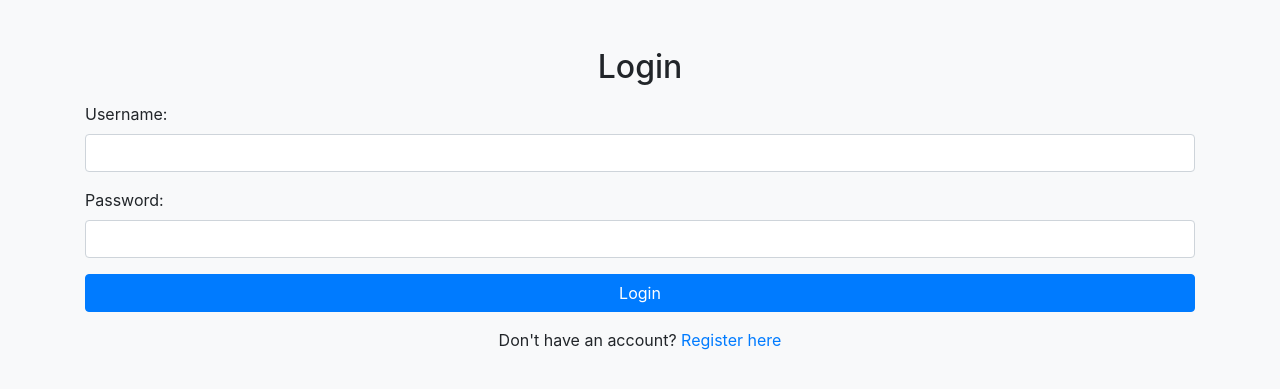
After one commit to uditagrawal08/Medicine-Reminder, a Flask app: page /login in a window 1280 px wide. The commit adds this page. Shown: the top 389 px of the page. Run offline with Flask 3, Linux system fonts and the light colour scheme; some libraries are stand-ins or nearby versions.

Commit message:
second-update

```diff
--- a/app.py
+++ b/app.py
@@ -1,6 +1,5 @@
-from flask import Flask, render_template, request, jsonify
+from flask import Flask, render_template, request, jsonify,session,redirect,url_for
 from pymongo import MongoClient
-import tkinter.messagebox as tkMessageBox
 
 import datetime
 import os.path
@@ -10,20 +9,102 @@ from google.oauth2.credentials import Credentials
 from google_auth_oauthlib.flow import InstalledAppFlow
 from googleapiclient.discovery import build
 from googleapiclient.errors import HttpError
+from datetime import datetime, timedelta
+from google.auth.transport.requests import Request
 
 # If modifying these scopes, delete the file token.json.
 SCOPES = ["https://www.googleapis.com/auth/calendar"]
 
 app = Flask(__name__)
+app.secret_key = os.urandom(24)
+
 
 # MongoDB connection
 client = MongoClient('mongodb://localhost:27017/')
 db = client['medicine_reminder']  # Replace 'medicine_reminder' with your database name
 medicines_collection = db['medicines']  # Collection to store medicines
 
+users_collection = db['users']
+
+
+
 @app.route('/')
+def home():
+    return render_template('home.html')
+
+
+@app.route('/login', methods=['GET', 'POST'])
+def login():
+    if request.method == 'POST':
+        username = request.form['username']
+        password = request.form['password']
+
+        user = users_collection.find_one({'username': username, 'password': password})
+
+        if user:
+            session['user_id'] = str(user['_id'])  # Convert ObjectId to string
+            return redirect(url_for('dashboard'))
+        else:
+            return render_template('login.html', error='Invalid credentials')
+
+    return render_template('login.html')
+
+
+
+@app.route('/dashboard')
+def dashboard():
+    user_id = session.get('user_id')
+    if user_id:
+        # Perform actions for a logged-in user
+        return render_template('index.html',user_id=user_id)
+
+    else:
+        return redirect(url_for('login'))
+
+
+@app.route('/register', methods=['GET', 'POST'])
+def register():
+    if request.method == 'POST':
+        username = request.form['username']
+        password = request.form['password']
+
+        # Check if the username already exists in the database
+        existing_user = users_collection.find_one({'username': username})
+        if existing_user:
+            return render_template('register.html', error='Username already exists')
+
+        # If username is not already taken, insert the new user into the database
+        new_user = {'username': username, 'password': password}
+        users_collection.insert_one(new_user)
+
+        return redirect(url_for('login'))
+
+    return render_template('register.html')
+
+
+
+
+@app.route('/logout')
+def logout():
+    session.pop('user_id')
+    return redirect(url_for('login'))
+
+# Route for the dashboard page
+
+
+
+@app.route("/index",methods=['GET','POST'])
 def index():
-    return render_template('index.html')  # Render the HTML form here
+  if request.method == 'POST':
+    userName=request.form['userName']
+    medicalHistory=request.form['medicalHistory']
+    user_details={
+      'userName':userName,
+      'medicalHistory':medicalHistory
+    }
+    result=users_collection.insert_one(user_details)
+
+    return render_template('add_medicines.html')  # Render the HTML form here
 
 @app.route('/add_medicines', methods=['GET', 'POST'])
 def add_medicines():
@@ -31,6 +112,8 @@ def add_medicines():
         medicine_name = request.form['medicineName']
         repetitiveness = request.form['repetitiveness']
         repetition_count = int(request.form['repetitionCount'])
+
+
 
         medicine_data = {
             'medicine_name': medicine_name,
@@ -56,10 +139,17 @@ def medicines_report():
     return render_template('medicines_report.html', medicines=medicines)
 
 
+
 @app.route('/add_calender')
 def add_calender():
-  medicines = list(medicines_collection.find())
+  last_medicine = medicines_collection.find_one(sort=[('_id', -1)])
 
+  # medicines = list(medicines_collection.find())
+
+
+  """Shows basic usage of the Google Calendar API.
+  Prints the start and name of the next 10 events on the user's calendar.
+  """
   creds = None
   # The file token.json stores the user's access and refresh tokens, and is
   # created automatically when the authorization flow completes for the first
@@ -82,25 +172,23 @@ def add_calender():
   try:
     service = build("calendar", "v3", credentials=creds)
 
-    # Call the Calendar API
-    events={
-      "summary": "Mediciene",
-      "location": "Home",
-      "description": "Be Healthy Tke Mediciene On Time",
-      "start": {
-      "dateTime": "2024-02-01T09:00:00",  # Remove time zone offset here
-      "timeZone": "Asia/Kolkata"
-        },
-      "end": {
-      "dateTime": "2024-02-03T17:00:00",
-      "timeZone": "Asia/Kolkata"
-      },
-      "recurrence": ["RRULE:FREQ={ medicine.repetitiveness};COUNT={ medicine.repetition_count }"],
-      "attendees": [
-        {"email": "08udit@bhu.ac.in"},
-
-      ],
-    }
+    events = {
+            "summary": f"Take {last_medicine['repetition_count']} {last_medicine['medicine_name']}",
+            "location": "home",
+            "description": f"Reminder to take {last_medicine['repetition_count']} {last_medicine['medicine_name']}",
+            "start": {
+                "dateTime": datetime.now().isoformat(),  # Remove time zone offset here
+                "timeZone": "Asia/Kolkata"
+            },
+            "end": {
+                "dateTime": (datetime.now() + timedelta(hours=1)).isoformat(),
+                "timeZone": "Asia/Kolkata"
+            },
+            "recurrence": [f"RRULE:FREQ={last_medicine['repetitiveness'].upper()};COUNT={last_medicine['repetition_count']}"],
+            "attendees": [
+                {"email": "08udit@bhu.ac.in"},
+            ],
+        }
     event=service.events().insert(calendarId="primary", body=events).execute()
     print("Event created: %s" % (event.get("htmlLink")))
 
@@ -108,10 +196,7 @@ def add_calender():
   except HttpError as error:
     print(f"An error occurred: {error}")
 
-
-
-    return tkMessageBox.showinfo("Your Event is Saved")
-
+  return render_template('add_medicines.html')
 
 if __name__ == '__main__':
     app.run(debug=True)
--- a/credentials.json
+++ b/credentials.json
@@ -1 +1 @@
-{"installed":{"client_id":"1086392336868-quaunplemgd344e7656i96s69vrahb1m.apps.googleusercontent.com","project_id":"medicine-reminder-410314","auth_uri":"https://accounts.google.com/o/oauth2/auth","token_uri":"https://oauth2.googleapis.com/token","auth_provider_x509_cert_url":"https://www.googleapis.com/oauth2/v1/certs","client_secret":"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","redirect_uris":["http://localhost"]}}
+{"web":{"client_id":"458363908537-iv7bpd8sjffbp8s3ubjq7r48asevl58a.apps.googleusercontent.com","project_id":"medicine-reminder-410417","auth_uri":"https://accounts.google.com/o/oauth2/auth","token_uri":"https://oauth2.googleapis.com/token","auth_provider_x509_cert_url":"https://www.googleapis.com/oauth2/v1/certs","client_secret":"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","redirect_uris":["https://localhost"]}}
--- a/templates/add_medicines.html
+++ b/templates/add_medicines.html
@@ -28,9 +28,9 @@
         <label for="repetitionCount">Repetition Count:</label>
         <input type="number" class="form-control" id="repetitionCount" name="repetitionCount" placeholder="Enter repetition count">
       </div>
-      <button type="button" class="btn btn-primary" onclick="add_calender()">Add Event</button>
 
-      <button type="submit" class="btn btn-primary">Submit</button>
+      <button type="submit" class="btn btn-primary" my-5>Submit</button>
+      <button type="button" class="btn btn-primary" onclick="add_calender()">Add_event</button>
     </form>
   </div>
 
--- a/templates/index.html
+++ b/templates/index.html
@@ -12,7 +12,7 @@
 <body>
   <div class="container mt-5">
     <h1 class="mb-4">Medicine Reminder</h1>
-    <form id="medicineForm">
+    <form id="medicineForm" >
       <!-- Form elements using Bootstrap classes -->
       <div class="form-group">
         <label for="userName">User's Name</label>
@@ -23,8 +23,9 @@
         <textarea class="form-control" id="medicalHistory" rows="3" placeholder="Enter medical history"></textarea>
       </div>
 
-      <button type="button" class="btn btn-primary" onclick="addMedicine()">Add Medicine</button>
+      <submit type="submit" class="btn btn-primary" onclick="addMedicine()">Add Medicine</submit>
       <button type="button" class="btn btn-success" onclick="showReport()">Show Report</button>
+
     </form>
 
 
--- /dev/null
+++ b/templates/login.html
@@ -0,0 +1,32 @@
+<!DOCTYPE html>
+<html lang="en">
+<head>
+    <meta charset="UTF-8">
+    <meta name="viewport" content="width=device-width, initial-scale=1.0">
+    <title>Login</title>
+    <link rel="stylesheet" href="https://stackpath.bootstrapcdn.com/bootstrap/4.5.2/css/bootstrap.min.css">
+</head>
+<body class="bg-light">
+    <div class="container mt-5">
+        <h2 class="text-center">Login</h2>
+        {% if error %}
+            <p class="text-center text-danger">{{ error }}</p>
+        {% endif %}
+        <form method="post" action="{{ url_for('login') }}" class="mt-3">
+            <div class="form-group">
+                <label for="username">Username:</label>
+                <input type="text" id="username" name="username" class="form-control" required>
+            </div>
+            <div class="form-group">
+                <label for="password">Password:</label>
+                <input type="password" id="password" name="password" class="form-control" required>
+            </div>
+            <button type="submit" class="btn btn-primary btn-block">Login</button>
+        </form>
+        <p class="text-center mt-3">Don't have an account? <a href="{{ url_for('register') }}">Register here</a></p>
+    </div>
+    <script src="https://code.jquery.com/jquery-3.5.1.slim.min.js"></script>
+    <script src="https://cdn.jsdelivr.net/npm/@popperjs/core@2.5.2/dist/umd/popper.min.js"></script>
+    <script src="https://stackpath.bootstrapcdn.com/bootstrap/4.5.2/js/bootstrap.min.js"></script>
+</body>
+</html>
```
Also changed, not shown: quickstart.py (deleted, +0 -68 lines), templates/dashboard.html (added, +18 -0 lines), templates/home.html (added, +21 -0 lines), templates/register.html (added, +28 -0 lines), token.json (+1 -1 lines), 1 other file.
